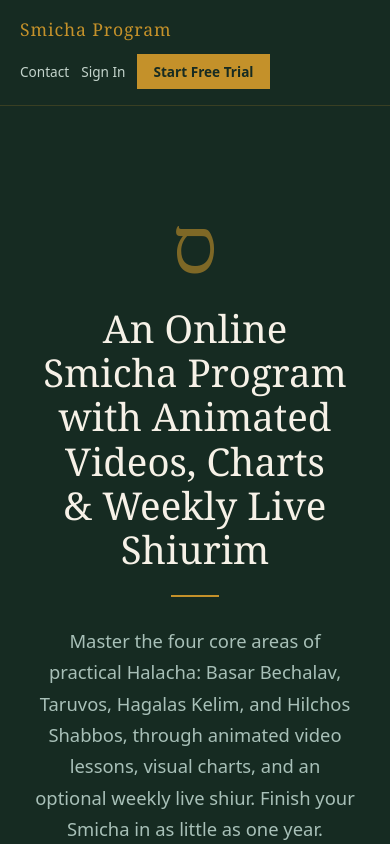
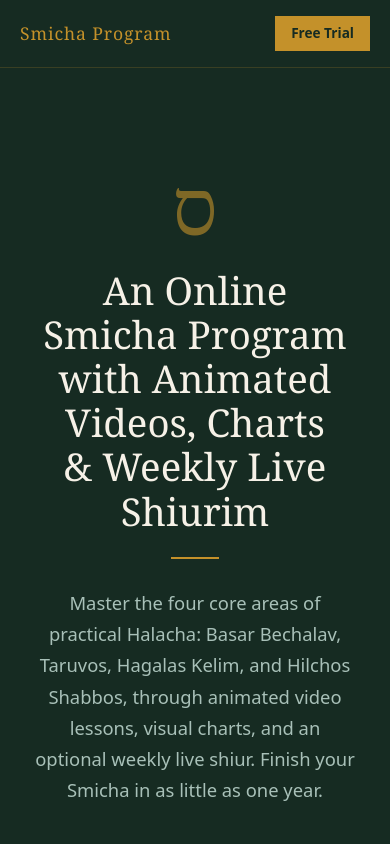
Before and after one commit to mendelz57/Smicha-Program-, a Next.js app: page / in a window 390 px wide. Shown: the top 844 px of the page. Built offline with nearby package versions, Linux system fonts and the light colour scheme; no server answers.

Commit message:
Hide Contact and Sign In on mobile nav, keep only Free Trial button

```diff
--- a/app/globals.css
+++ b/app/globals.css
@@ -25,3 +25,9 @@ body {
     text-wrap: balance;
   }
 }
+
+@media (max-width: 600px) {
+  .hide-mobile {
+    display: none !important;
+  }
+}
--- a/app/page.tsx
+++ b/app/page.tsx
@@ -13,15 +13,15 @@ export default async function Home() {
     <div className="min-h-screen" style={{ fontFamily: 'system-ui, sans-serif', background: '#F6F1E7' }}>
       {/* Hero */}
       <div style={{ background: '#162B22', color: '#F6F1E7', padding: '0' }}>
-        <nav style={{ display: 'flex', justifyContent: 'space-between', alignItems: 'center', padding: '1rem 1.25rem', borderBottom: '1px solid rgba(196,145,42,0.2)', flexWrap: 'wrap', gap: '0.75rem' }}>
+        <nav style={{ display: 'flex', justifyContent: 'space-between', alignItems: 'center', padding: '1rem 1.25rem', borderBottom: '1px solid rgba(196,145,42,0.2)' }}>
           <span style={{ fontFamily: 'Georgia, serif', fontSize: '1.1rem', letterSpacing: '0.05em', color: '#C4912A' }}>
             Smicha Program
           </span>
-          <div style={{ display: 'flex', gap: '0.75rem', alignItems: 'center', flexWrap: 'wrap' }}>
-            <Link href="/contact" style={{ color: '#C4D4CC', fontSize: '0.85rem', textDecoration: 'none' }}>Contact</Link>
-            <Link href="/login" style={{ color: '#C4D4CC', fontSize: '0.85rem', textDecoration: 'none' }}>Sign In</Link>
-            <Link href="/register" style={{ background: '#C4912A', color: '#162B22', padding: '0.45rem 1rem', fontSize: '0.85rem', fontWeight: '600', textDecoration: 'none' }}>
-              Start Free Trial
+          <div style={{ display: 'flex', gap: '0.75rem', alignItems: 'center' }}>
+            <Link href="/contact" className="hide-mobile" style={{ color: '#C4D4CC', fontSize: '0.85rem', textDecoration: 'none' }}>Contact</Link>
+            <Link href="/login" className="hide-mobile" style={{ color: '#C4D4CC', fontSize: '0.85rem', textDecoration: 'none' }}>Sign In</Link>
+            <Link href="/register" style={{ background: '#C4912A', color: '#162B22', padding: '0.45rem 1rem', fontSize: '0.85rem', fontWeight: '600', textDecoration: 'none', whiteSpace: 'nowrap' }}>
+              Free Trial
             </Link>
           </div>
         </nav>
```
